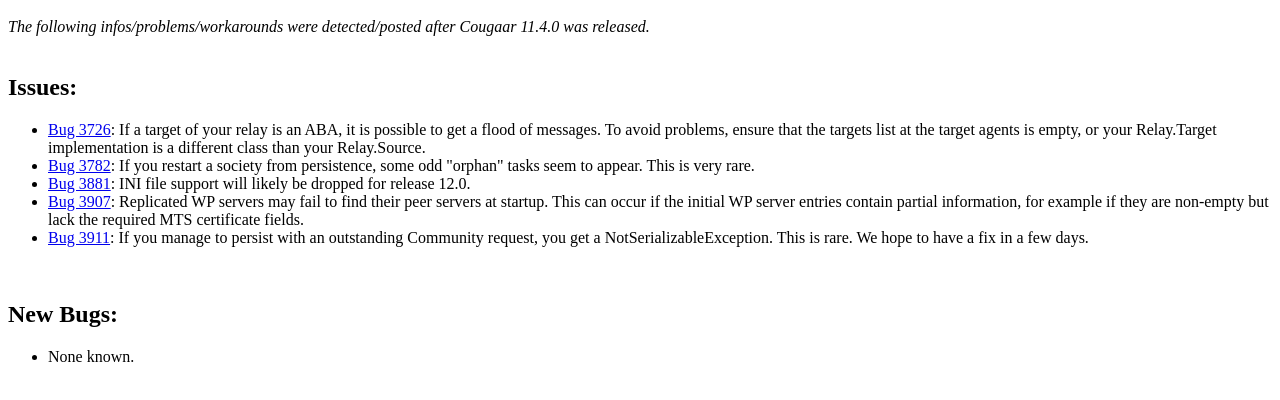
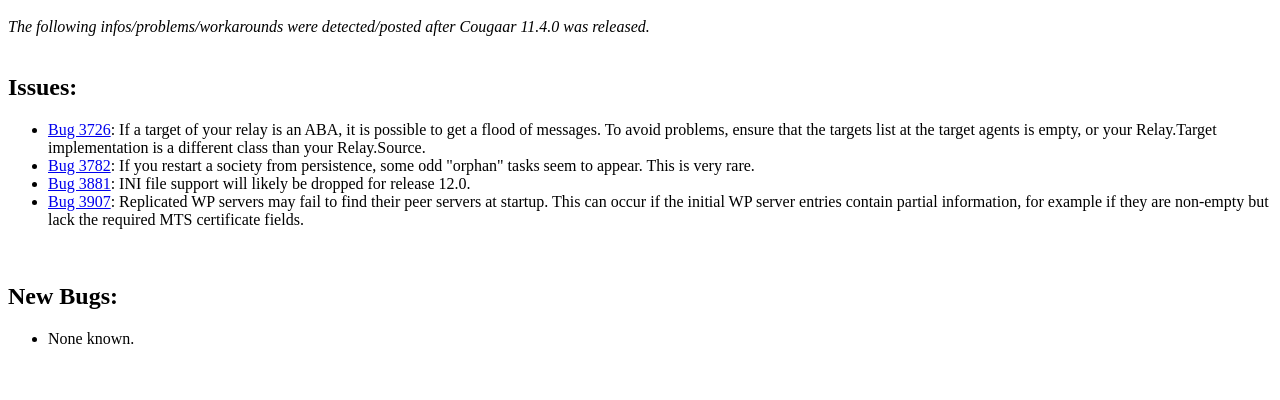
Before and after one commit to codeaudit/cougaar-cougaar, a plain HTML site: page errata/cougaar1140/errata.html in a window 1280 px wide. Shown: the part 66-466 px from the top of the page. Drawn offline with Linux system fonts and the light colour scheme.

Commit message:
Ron fixed bug 3911

```diff
--- a/errata/cougaar1140/errata.html
+++ b/errata/cougaar1140/errata.html
@@ -27,10 +27,6 @@
       startup.  This can occur if the initial WP server entries
       contain partial information, for example if they are non-empty
       but lack the required MTS certificate fields.</li>
-  <li><a href="http://bugs.cougaar.org/show_bug.cgi?id=3911">Bug
-      3911</a>: If you manage to persist with an outstanding Community
-      request, you get a NotSerializableException. This is rare. We
-      hope to have a fix in a few days.</li>
 </ul>
 <br>
 <h2>New Bugs:</h2>
```
